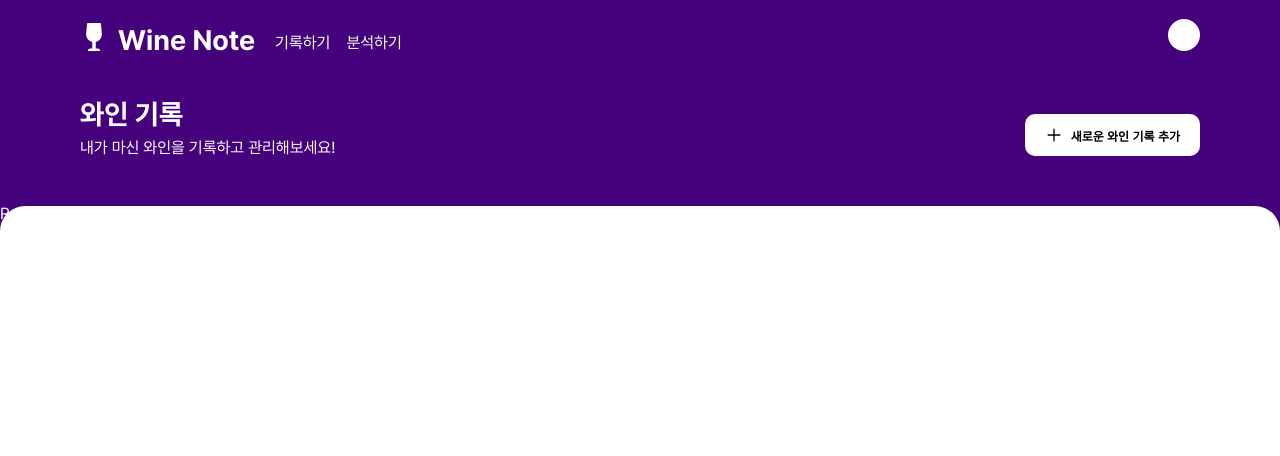
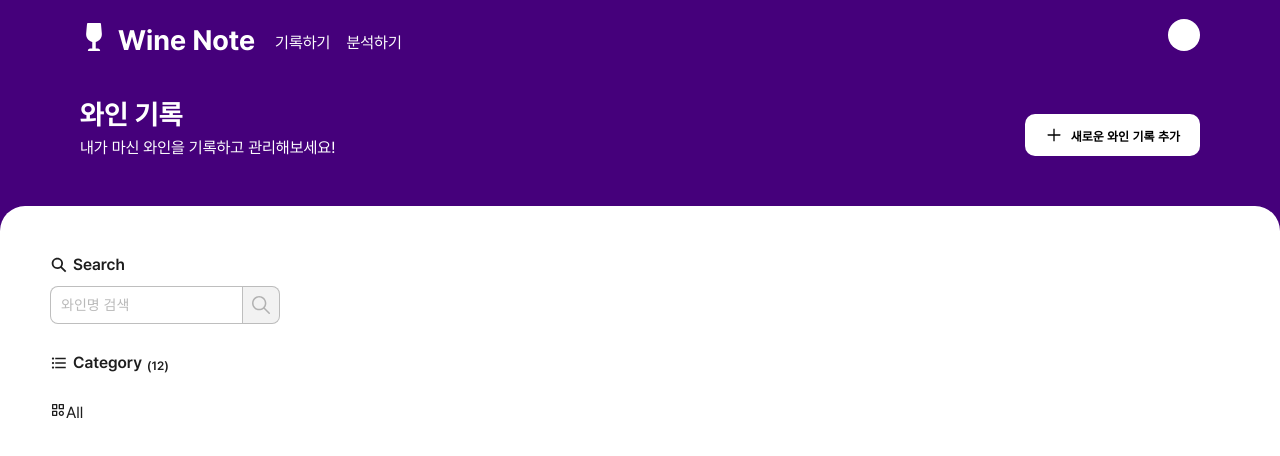
Before and after one commit to JIMIN1020/wine-note, a React (Create React App) app in the folder client/: page /review in a window 1280 px wide. Shown: the top 456 px of the page. Built offline with nearby package versions, Linux system fonts and the light colour scheme.

Commit message:
[UI]: 검색창 UI 구현

```diff
--- a/client/src/components/wineReview/ReviewBox.tsx
+++ b/client/src/components/wineReview/ReviewBox.tsx
@@ -1,8 +1,43 @@
-import React from 'react';
+import React, { useState } from 'react';
 import styled from 'styled-components';
+import { IoIosSearch } from 'react-icons/io';
+import { IoSearchSharp } from 'react-icons/io5';
+import { MdOutlineFormatListBulleted } from 'react-icons/md';
+import { BiCategory } from 'react-icons/bi';
 
 const ReviewBox: React.FC = () => {
-  return <Container>ReviewBox</Container>;
+  const [inputFocused, setInputFocused] = useState(false);
+  return (
+    <Container>
+      <Category>
+        <Search>
+          <Title>
+            <IoSearchSharp />
+            Search
+          </Title>
+          <InputWrapper>
+            <SearchInput
+              type='text'
+              placeholder='와인명 검색'
+              onFocus={() => setInputFocused(true)}
+              onBlur={() => setInputFocused(false)}
+            />
+            <SearchButton $inputFocused={inputFocused}>
+              <IoIosSearch />
+            </SearchButton>
+          </InputWrapper>
+        </Search>
+        <Title>
+          <MdOutlineFormatListBulleted />
+          Category <small>(12)</small>
+        </Title>
+        <span>
+          <BiCategory />
+          All
+        </span>
+      </Category>
+    </Container>
+  );
 };
 
 export default ReviewBox;
@@ -12,4 +47,87 @@ const Container = styled.div`
   flex: 1;
   background-color: ${({ theme }) => theme.colors.bg_white};
   border-radius: 25px 25px 0 0;
+  padding: 50px;
+
+  display: flex;
 `;
+
+const Category = styled.div`
+  width: 230px;
+  height: 100%;
+  color: ${({ theme }) => theme.colors.font_black};
+
+  display: flex;
+  flex-direction: column;
+  gap: 30px;
+`;
+
+const Title = styled.h3`
+  font-size: ${({ theme }) => theme.fontSize.md};
+  font-weight: 600;
+
+  display: flex;
+  align-items: center;
+  gap: 5px;
+
+  & svg {
+    width: 18px;
+    height: 18px;
+  }
+
+  & small {
+    font-size: ${({ theme }) => theme.fontSize.sm};
+    align-self: flex-end;
+  }
+`;
+
+const Search = styled.div`
+  width: 100%;
+  display: flex;
+  flex-direction: column;
+  gap: 12px;
+`;
+
+const InputWrapper = styled.div`
+  width: 100%;
+  display: flex;
+`;
+
+const SearchInput = styled.input`
+  width: 100%;
+  padding: 10px 38px 10px 10px;
+  border-radius: 8px 0px 0px 8px;
+  border: 1px solid #b1b1b1d2;
+  font-size: ${({ theme }) => theme.fontSize.base};
+
+  &:focus {
+    outline: none;
+    border: 1px solid ${({ theme }) => theme.colors.wine_purple};
+  }
+
+  &::placeholder {
+    font-size: ${({ theme }) => theme.fontSize.base};
+    color: #aaaaaad2;
+  }
+`;
+
+const SearchButton = styled.button<{ $inputFocused: boolean }>`
+  background-color: ${({ $inputFocused, theme }) =>
+    $inputFocused ? theme.colors.wine_purple : '#f2f2f2'};
+  border-radius: 0px 8px 8px 0px;
+  border: 1px solid
+    ${({ $inputFocused, theme }) =>
+      $inputFocused ? theme.colors.wine_purple : '#b1b1b1d2'};
+  border-left: none;
+  cursor: pointer;
+
+  display: flex;
+  justify-content: center;
+  align-items: center;
+
+  & svg {
+    width: 24px;
+    height: 24px;
+    color: ${({ $inputFocused }) => ($inputFocused ? 'white' : '#b1b1b1')};
+  }
+`;
```
